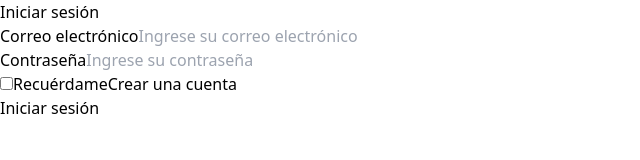
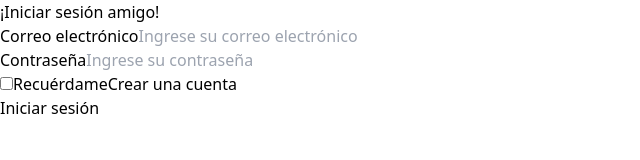
Before and after one commit to Wisofer/Portafolio-web, a React (Vite) app: page /login in a window 1280 px wide. Shown: the top 160 px of the page, without its empty margins (0-640 px from the left). Built offline with nearby package versions, Linux system fonts and the light colour scheme.

Commit message:
Actualizacion con el login

```diff
--- a/src/Pages/Login.jsx
+++ b/src/Pages/Login.jsx
@@ -29,7 +29,7 @@ const Login = () => {
       <div className="max-w-md w-full mx-auto">
         <div className="bg-white p-8 shadow-md">
           <h2 className="text-2xl font-bold text-center mb-6">
-            Iniciar sesión
+            ¡Iniciar sesión amigo!
           </h2>
           <form onSubmit={handleSubmit}>
             <div className="mb-4">
```
